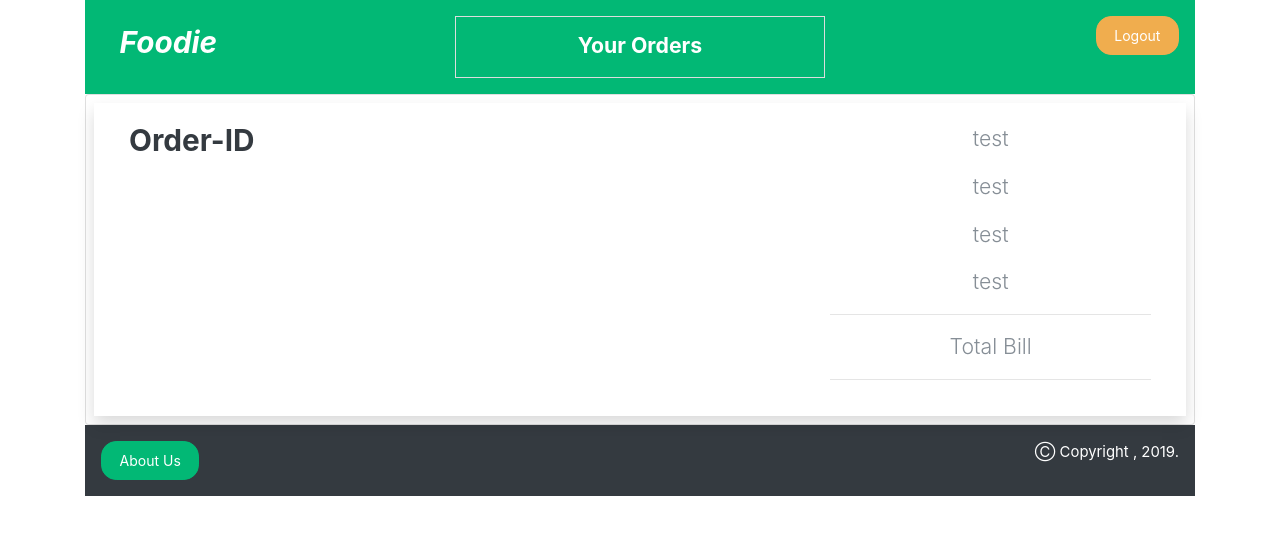
After one commit to svkausthubh/Foodie1, a PHP site: page /orderList.php in a window 1280 px wide. The commit adds this page. Shown: the top 535 px of the page. Run offline with PHP 8.4, Linux system fonts and the light colour scheme.

Commit message:
orderList page added

```diff
--- a/adminhp.php
+++ b/adminhp.php
@@ -12,7 +12,7 @@ $t;
     <meta charset="UTF-8">
     <meta name="viewport" content="width=device-width, initial-scale=1.0">
     <meta http-equiv="X-UA-Compatible" content="ie=edge">
-    <title>Foodie | Home</title>
+    <title>Foodie | Admin-Home</title>
     <link rel="stylesheet" href="./bootstraplitera.min.css">
   <link rel="stylesheet" href="./styleadmin.css">
 </head>
--- a/adminlogin.php
+++ b/adminlogin.php
@@ -9,7 +9,7 @@
   <meta charset="UTF-8">
   <meta name="viewport" content="width=device-width, initial-scale=1.0">
   <meta http-equiv="X-UA-Compatible" content="ie=edge">
-  <title>Foodie | Login</title>
+  <title>Foodie | Admin-Login</title>
   <link rel="stylesheet" href="./bootstraplitera.min.css">
   <link rel="stylesheet" href="./styleadmin.css">
 </head>
--- a/adminmenu.php
+++ b/adminmenu.php
@@ -27,7 +27,7 @@ $t;
     <meta charset="UTF-8">
     <meta name="viewport" content="width=device-width, initial-scale=1.0">
     <meta http-equiv="X-UA-Compatible" content="ie=edge">
-    <title>Foodie | Home</title>
+    <title>Foodie | Admin-Menu</title>
     <link rel="stylesheet" href="./bootstraplitera.min.css">
   <link rel="stylesheet" href="./styleadmin.css">
 </head>
--- /dev/null
+++ b/orderList.php
@@ -0,0 +1,54 @@
+<!DOCTYPE html>
+<html lang="en">
+<head>
+    <meta charset="UTF-8">
+    <meta name="viewport" content="width=device-width, initial-scale=1.0">
+    <meta http-equiv="X-UA-Compatible" content="ie=edge">
+    <title>Foodie | Order-List</title>
+    <link rel="stylesheet" href="./bootstraplitera.min.css">
+  <link rel="stylesheet" href="./style1.css">
+</head>
+<body>
+        <div class="container">
+            <header class="bg-success  p-3">
+                <div class="row ">
+                  <div class="col-md-4 text-left "><a href="./homepage.php" class="btn btn-default text-white"><h3><i>Foodie</i></h3></a></div>
+                  <div class="col-md-4 text-center text-white border pt-3"><h5>Your Orders</h5></div>
+                  <div class="col-md-4 text-right"> <a class="btn btn-warning " href="index.php">Logout</a></div>
+                </div>
+          </header>
+
+          <section class="hotel-list">
+                  <div class="row">
+                    <div class="col-sm-12">
+                      <div class="card ">
+                        <div class="card-body border-success shadow m-2 row">
+                          <div class="col-md-8">
+                            <h3 class="card-title">Order-ID</h3>
+                          </div>
+
+                          <div class="col-md-4 text-right ">
+                            <p class=" text-center lead">test</p>
+                            <p class=" text-center lead">test</p>
+                            <p class=" text-center lead">test</p>
+                            <p class=" text-center lead">test</p>
+                            <hr>
+                            <p class="card-text lead text-center">Total Bill</p>
+                            <hr>
+                          </div>
+                        </div>
+                      </div>
+                    </div>
+
+                </section>
+
+
+                <footer class="bg-dark text-white p-3">
+                    <div class="row">
+                      <div class="col-md-6 text-left"><a href="./aboutpage.html" class="btn btn-success">About Us</a></div>
+                      <div class="col-md-6 text-right"> &#9400 Copyright , 2019.</div>
+                    </div>
+                  </footer>
+              </div>
+</body>
+</html>
--- a/signuppage.php
+++ b/signuppage.php
@@ -4,7 +4,7 @@
     <meta charset="UTF-8">
     <meta name="viewport" content="width=device-width, initial-scale=1.0">
     <meta http-equiv="X-UA-Compatible" content="ie=edge">
-    <title>Foodie | Home</title>
+    <title>Foodie | SignUp</title>
     <link rel="stylesheet" href="./bootstraplitera.min.css">
   <link rel="stylesheet" href="./style.css">
 </head>
```
Also changed, not shown: menu.php (+4 -4 lines).
